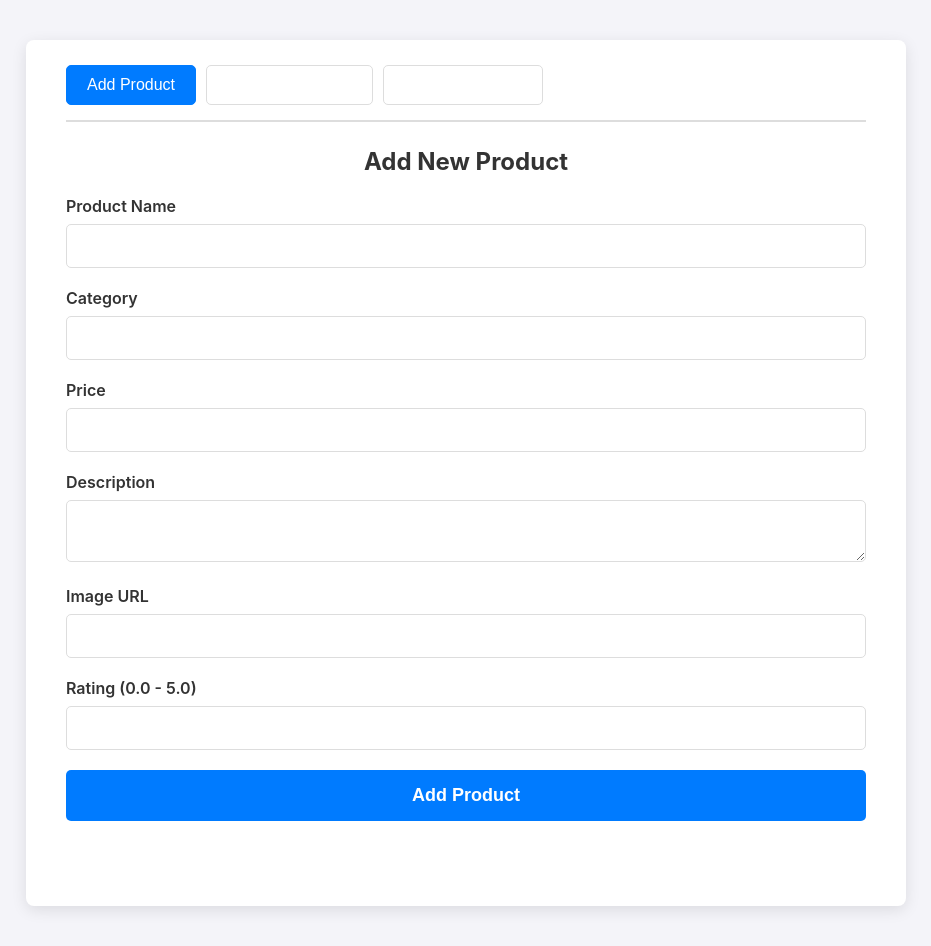
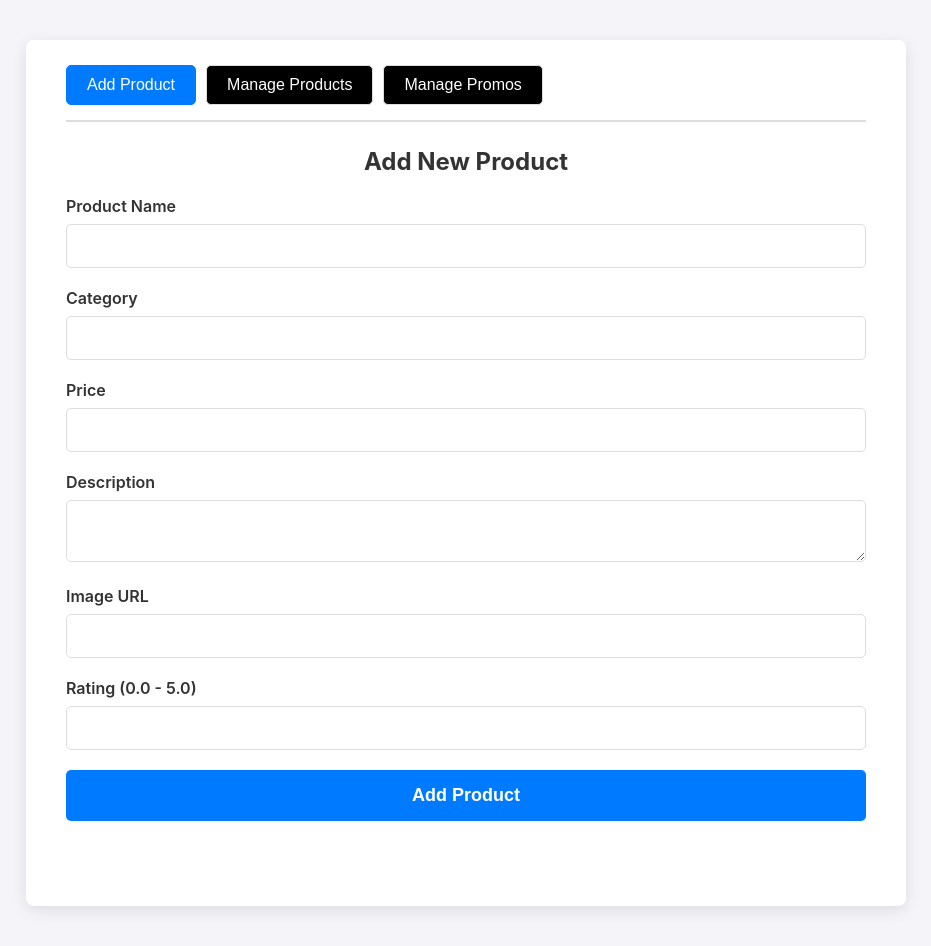
Before and after one commit to beanut/keluar-shopping-manager, a plain HTML site: page index.html in a window 1280 px wide. Shown: the whole page, without its empty margins (174-1105 px from the left). Drawn offline with Linux system fonts and the light colour scheme; no server answers.

Commit message:
Update index.html

```diff
--- a/index.html
+++ b/index.html
@@ -42,7 +42,7 @@
             padding: 10px 20px;
             border-radius: 5px;
             border: 1px solid var(--border-color);
-            background-color: #fff;
+            background-color: black;
             cursor: pointer;
             font-size: 16px;
             font-weight: 500;
@@ -301,7 +301,7 @@
 
         async function loadPromosToDelete() {
             const container = document.getElementById('promo-list-container');
-            container.innerHTML = '<h2>Existing Promo Codes</h2>';
+            // container.innerHTML = '<h2>Existing Promo Codes</h2>';
             const snapshot = await db.collection('promo_codes').orderBy('code').get();
             if (snapshot.empty) {
                 container.innerHTML += '<p>No promo codes found.</p>';
```
